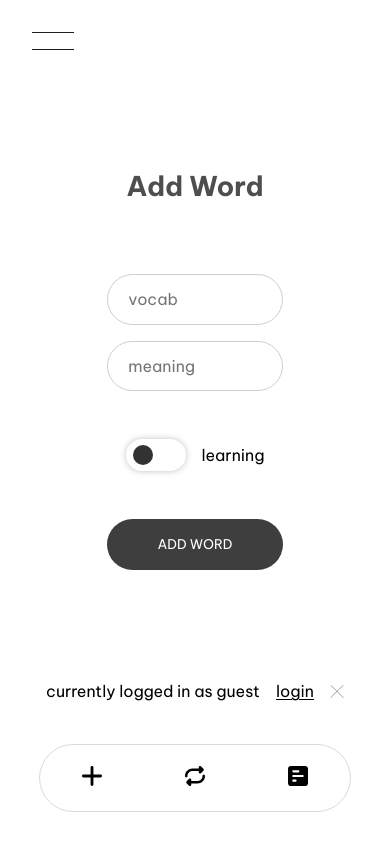
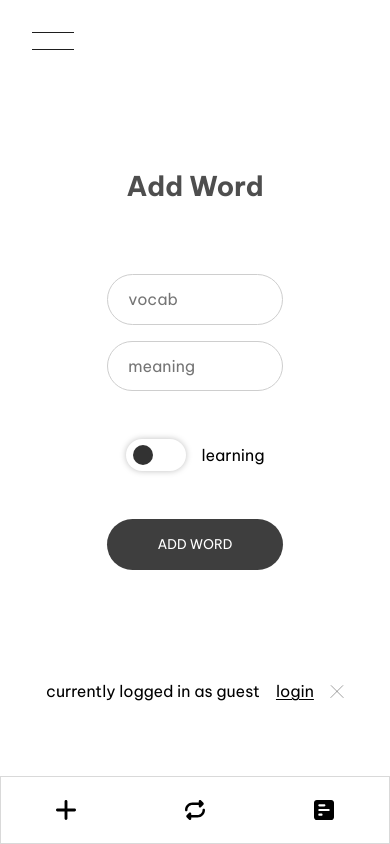
Before and after one commit to Stefan1400/ComponentsLibrary, a React (Create React App) app in the folder client/: page / in a window 390 px wide. Built offline with nearby package versions, Linux system fonts and the light colour scheme; no server answers.

Commit message:
fixed navbar (as well as spacing between links to improve UX), changed design of mobile nav to work better with other components

```diff
--- a/client/src/components/MyWordsPanel/MyWordsPanel.css
+++ b/client/src/components/MyWordsPanel/MyWordsPanel.css
@@ -486,6 +486,7 @@
    left: 0;
    bottom: 5vh;
    bottom: 0;
+   bottom: 7vh;
    background-color: #323232;
    background-color: rgb(29, 29, 29);
    background-color: white;
--- a/client/src/components/Navbar/Navbar.css
+++ b/client/src/components/Navbar/Navbar.css
@@ -7,11 +7,13 @@
 
 .nav {
    position: fixed;
-   z-index: 300;
+   z-index: 600;
    bottom: 2rem;
+   bottom: 0;
    width: 80vw;
+   width: 100vw;
    height: 8vh;
-   border-radius: 999px;
+   /* border-radius: 999px; */
    /* box-shadow: 1px 0 6px 0px rgba(0, 0, 0, 0.25); */
    /* padding: 5rem 1rem; */
    border: 1px solid rgb(217, 217, 217);
@@ -58,7 +60,6 @@
    justify-content: space-between;
    align-items: center;
    /* background-color: red; */
-   padding: 0 0;
 
    /* -webkit-tap-highlight-color: transparent;
    -webkit-touch-callout: none;
@@ -75,6 +76,25 @@
    font-size: 0.75rem;
 }
 
+@media (max-width: 767px) {
+   .nav-flex-item {
+   width: 100%;
+   height: 100%;
+   display: flex;
+   justify-content: center;
+   align-items: center;
+
+}
+
+.nav-link {
+   /* padding: 0 30px; */
+   width: 100%;
+   height: 100%;
+   display: flex;
+   justify-content: center;
+   align-items: center;
+}
+}
 
 /*
 .nav-top-panels {
@@ -202,10 +222,10 @@
       display: flex;
       align-items: center;
       justify-content: space-between;
+      padding: 10px;
       gap: 2rem;
       transition: all 0.1s ease-in-out;
       color: rgb(120, 120, 120);
-      /* background-color: blue; */
    }
 
    .nav-link {
--- a/client/src/context/Notification/Notification.css
+++ b/client/src/context/Notification/Notification.css
@@ -14,6 +14,7 @@
    top: 2rem;
    left: 50%;
    border-radius: 8px;
+   background-color: white;
    box-shadow: 0px 1px 4px 1px rgba(0, 0, 0, 0.3);
    z-index: 3000;
 }
```
